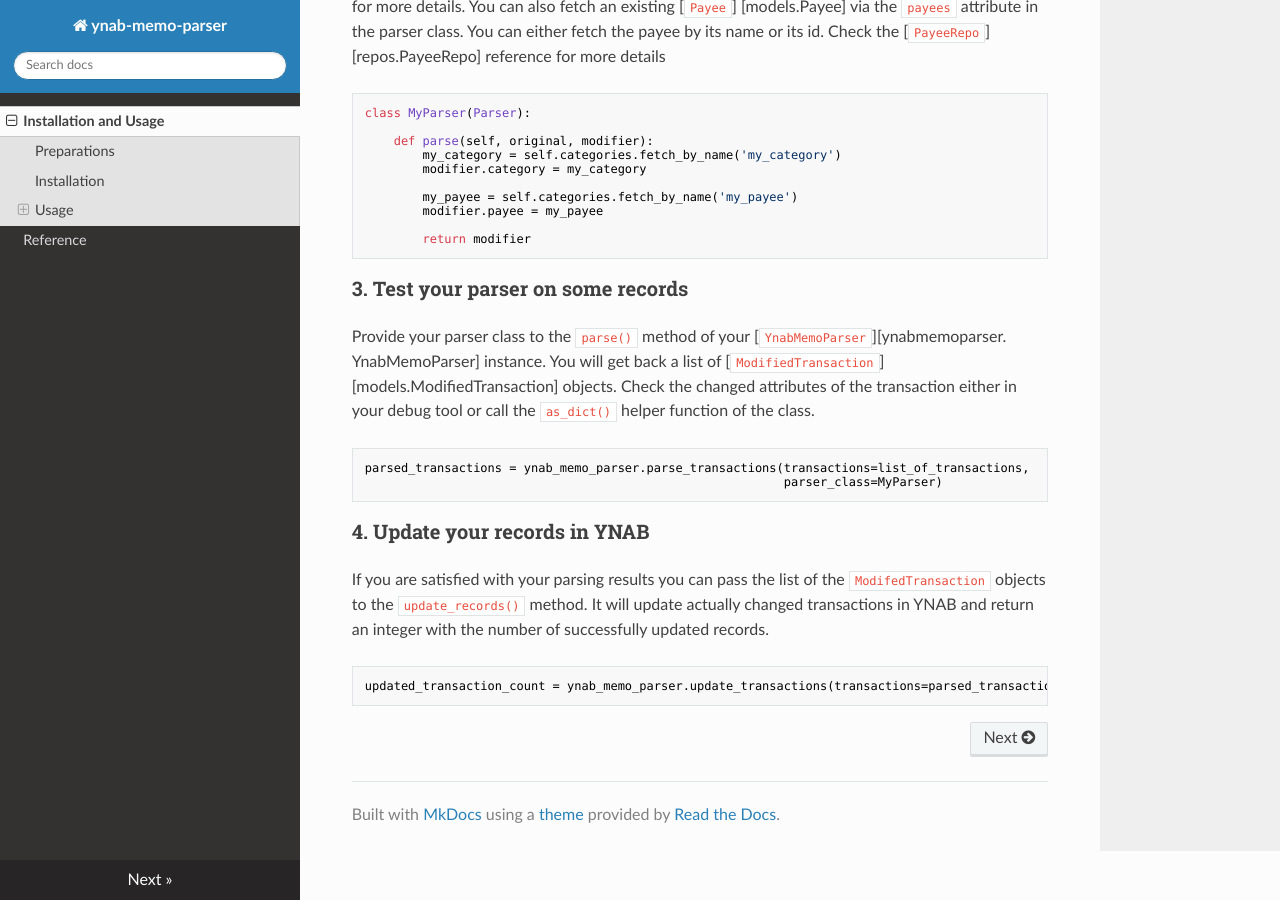
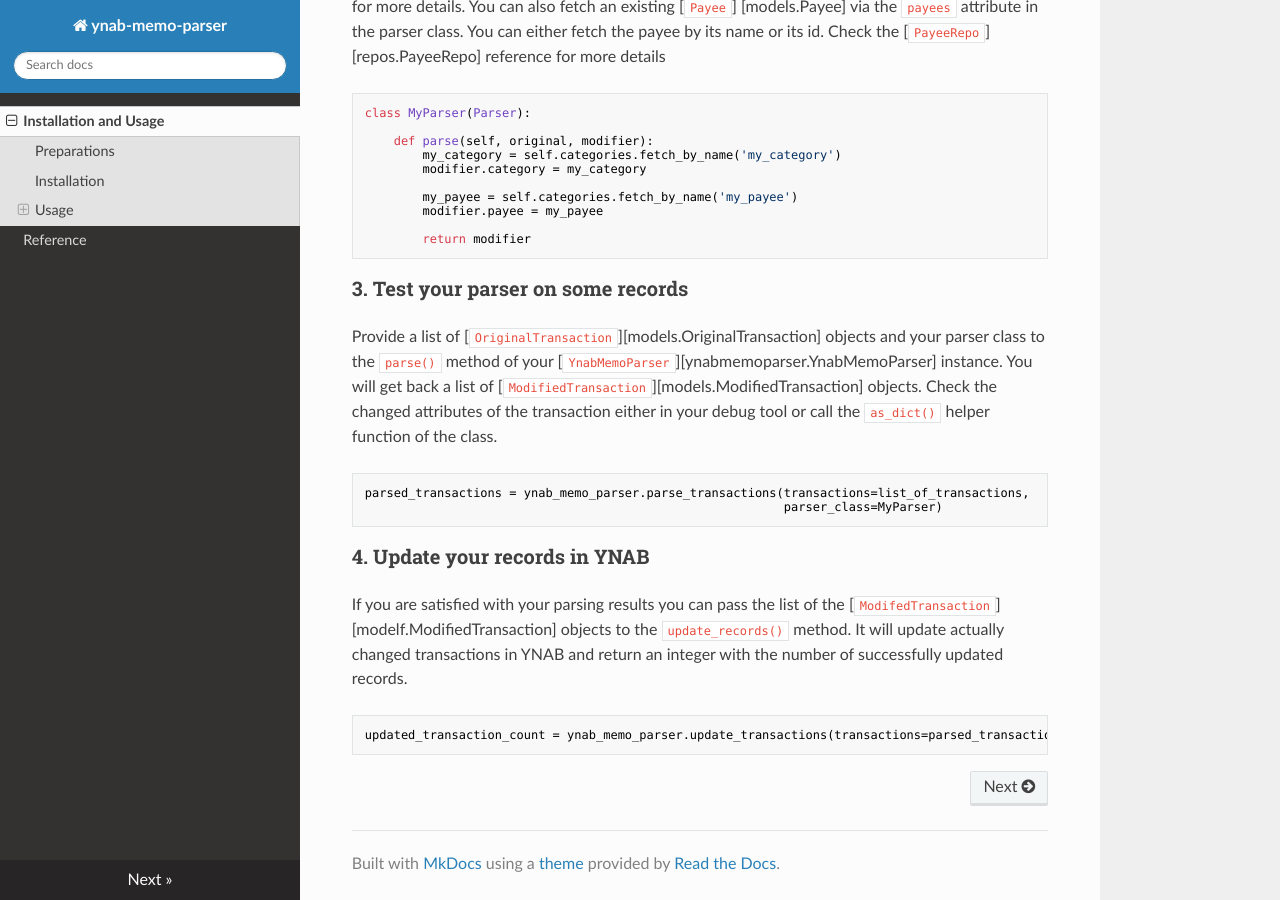
Before and after one commit to dnbasta/ynab-memo-parser, an MkDocs documentation site: the page built from docs/2_usage.md, in a window 1280 px wide and 900 px high, scrolled down 1511 px. Built offline with MkDocs 1.6.1, drawn with Linux system fonts in a browser that asks for light colours; nearby versions of some CDN libraries.

Commit message:
updated documentation

````diff
--- a/docs/2_usage.md
+++ b/docs/2_usage.md
@@ -69,19 +69,19 @@
 ```
 
 ### 3. Test your parser on some records
-Provide your parser class to the `parse()` method of your [`YnabMemoParser`][ynabmemoparser.
-YnabMemoParser] instance. You will get back a list of [`ModifiedTransaction`][models.ModifiedTransaction] objects.
-Check the changed attributes of the transaction either in your debug tool or call the `as_dict()` helper function of
-the class.
+Provide a list of [`OriginalTransaction`][models.OriginalTransaction] objects and your parser class to the `parse()`
+method of your [`YnabMemoParser`][ynabmemoparser.YnabMemoParser] instance. You will get back a list of
+[`ModifiedTransaction`][models.ModifiedTransaction] objects. Check the changed attributes of the transaction either in
+your debug tool or call the `as_dict()` helper function of the class.
 ```py
 parsed_transactions = ynab_memo_parser.parse_transactions(transactions=list_of_transactions,
                                                           parser_class=MyParser)
 ```
 
 ### 4. Update your records in YNAB
-If you are satisfied with your parsing results you can pass the list of the `ModifedTransaction` objects to the
-`update_records()` method. It will update actually changed transactions in YNAB and return an integer with the number
-of successfully updated records.
+If you are satisfied with your parsing results you can pass the list of the
+[`ModifedTransaction`][modelf.ModifiedTransaction] objects to the `update_records()` method. It will update actually
+changed transactions in YNAB and return an integer with the number of successfully updated records.
 ```py
 updated_transaction_count = ynab_memo_parser.update_transactions(transactions=parsed_transactions)
 ```
````
